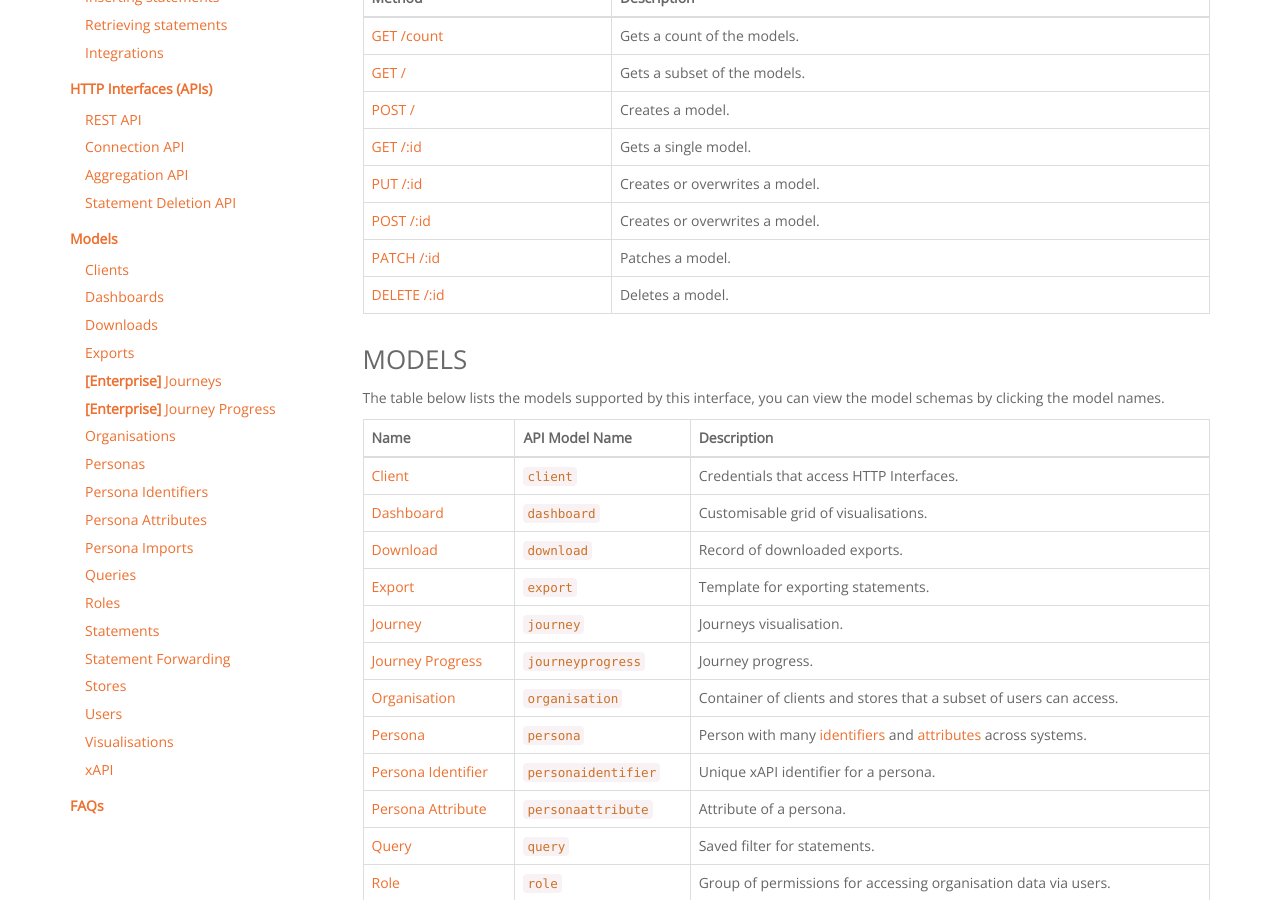
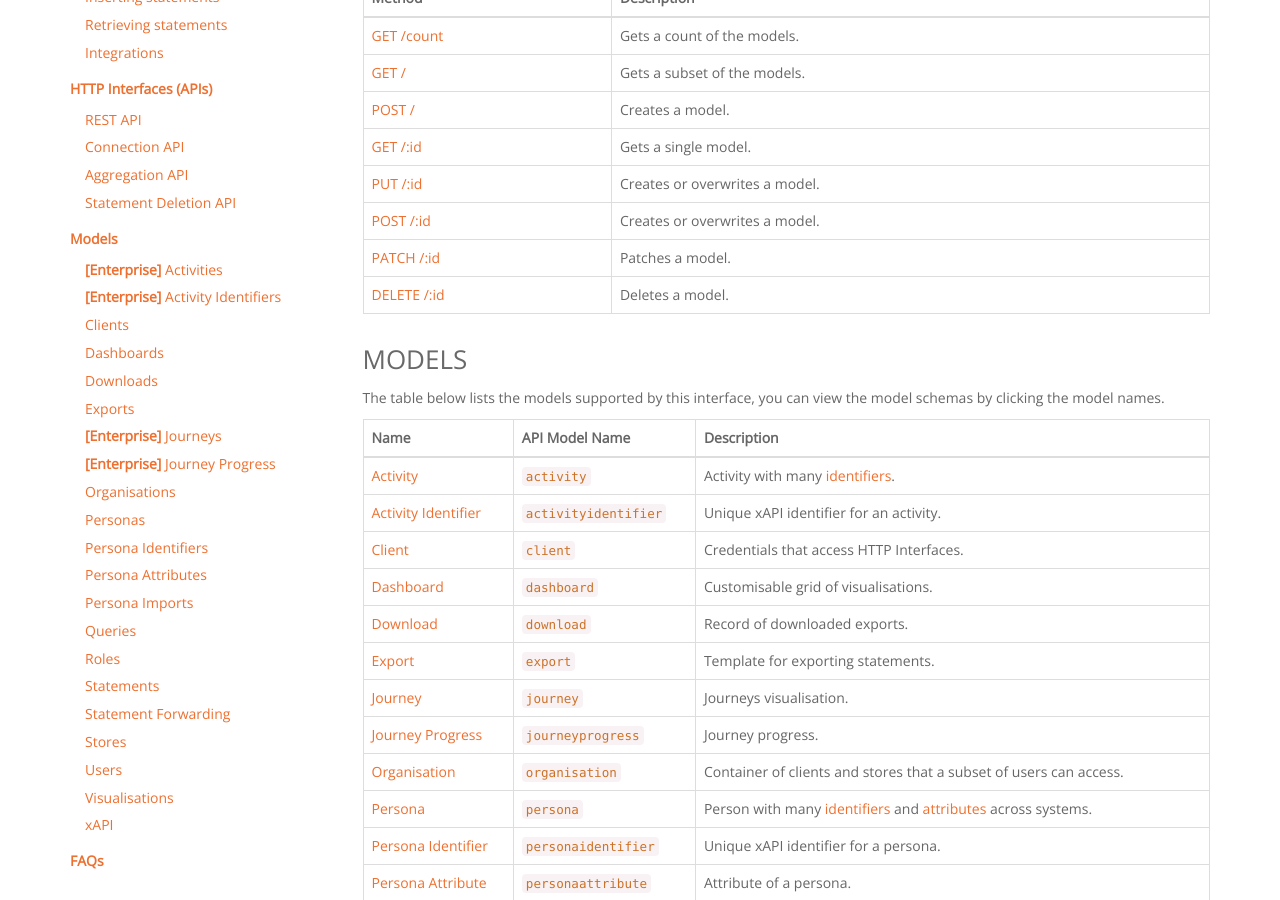
Before and after one commit to LearningLocker/docs, a Jekyll site: the page built from src/http-rest.md, in a window 1280 px wide and 900 px high, scrolled down 452 px. Built offline with Jekyll 4.4.1, drawn with Linux system fonts in a browser that asks for light colours; nearby versions of some CDN libraries; our own code applies the rules of GitHub Pages for plain Markdown files.

Commit message:
docs: Adds docs for Activity API (LLC-175)

```diff
--- a/src/_layouts/default.html
+++ b/src/_layouts/default.html
@@ -48,6 +48,8 @@
           <a href="#">Models</a>
         </div>
         <ul class="nav">
+          <li><a href="../http-activities"><strong>[Enterprise]</strong> Activities</a></li>
+          <li><a href="../http-activity-identifiers"><strong>[Enterprise]</strong> Activity Identifiers</a></li>
           <li><a href="../http-clients">Clients</a></li>
           <li><a href="../http-dashboards">Dashboards</a></li>
           <li><a href="../http-downloads">Downloads</a></li>
--- a/src/http-rest.md
+++ b/src/http-rest.md
@@ -34,6 +34,8 @@ The table below lists the models supported by this interface, you can view the m
 
 Name | API Model Name | Description
 --- | --- | ---
+[Activity](../http-activities#schema) | `activity` | Activity with many [identifiers](../http-activity-identifiers).
+[Activity Identifier](../http-activity-identifiers#schema) | `activityidentifier` | Unique xAPI identifier for an activity.
 [Client](../http-clients#schema) | `client` | Credentials that access HTTP Interfaces.
 [Dashboard](../http-dashboards#schema) | `dashboard` | Customisable grid of visualisations.
 [Download](../http-downloads#schema) | `download` | Record of downloaded exports.
```
Also changed, not shown: src/http-activities.md (added, +29 -0 lines), src/http-activity-identifiers.md (added, +31 -0 lines), src/http-roles.md (+1 -0 lines).
